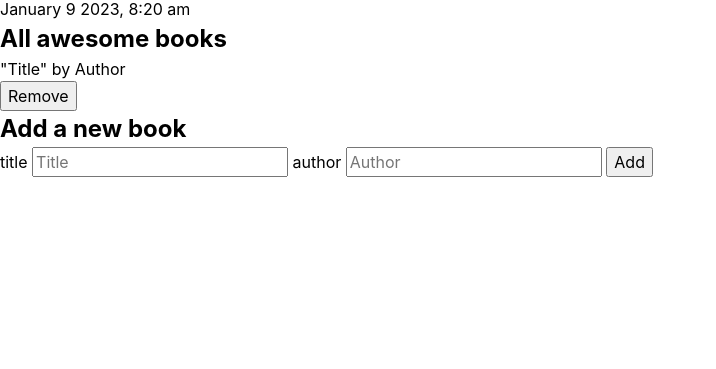
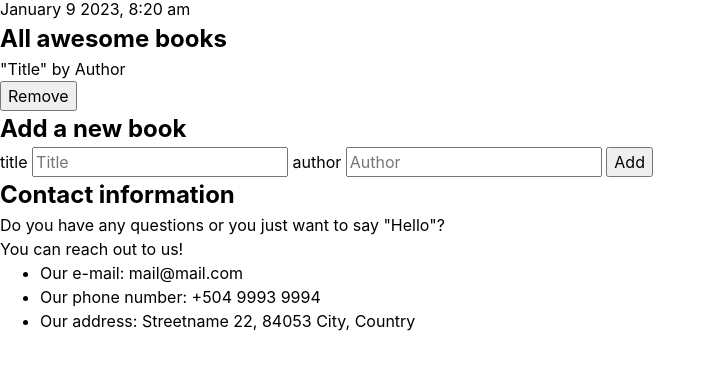
Before and after one commit to jorgeabrahan/awesome-books, a website: page index.html in a window 1280 px wide. Shown: the part 81-450 px from the top of the page, without its empty margins (0-716 px from the left). Drawn offline with Linux system fonts and the light colour scheme.

Commit message:
Create contact-information section

```diff
--- a/index.html
+++ b/index.html
@@ -35,6 +35,16 @@
         <button>Add</button>
       </form>
     </section>
+    <!-- contact information section -->
+    <section>
+      <h2>Contact information</h2>
+      <p>Do you have any questions or you just want to say "Hello"? <br />You can reach out to us!</p>
+      <ul>
+        <li>Our e-mail: mail@mail.com</li>
+        <li>Our phone number: +504 9993 9994</li>
+        <li>Our address: Streetname 22, 84053 City, Country</li>
+      </ul>
+    </section>
   </body>
   <script src="./js/app.js"></script>
 </html>
```
